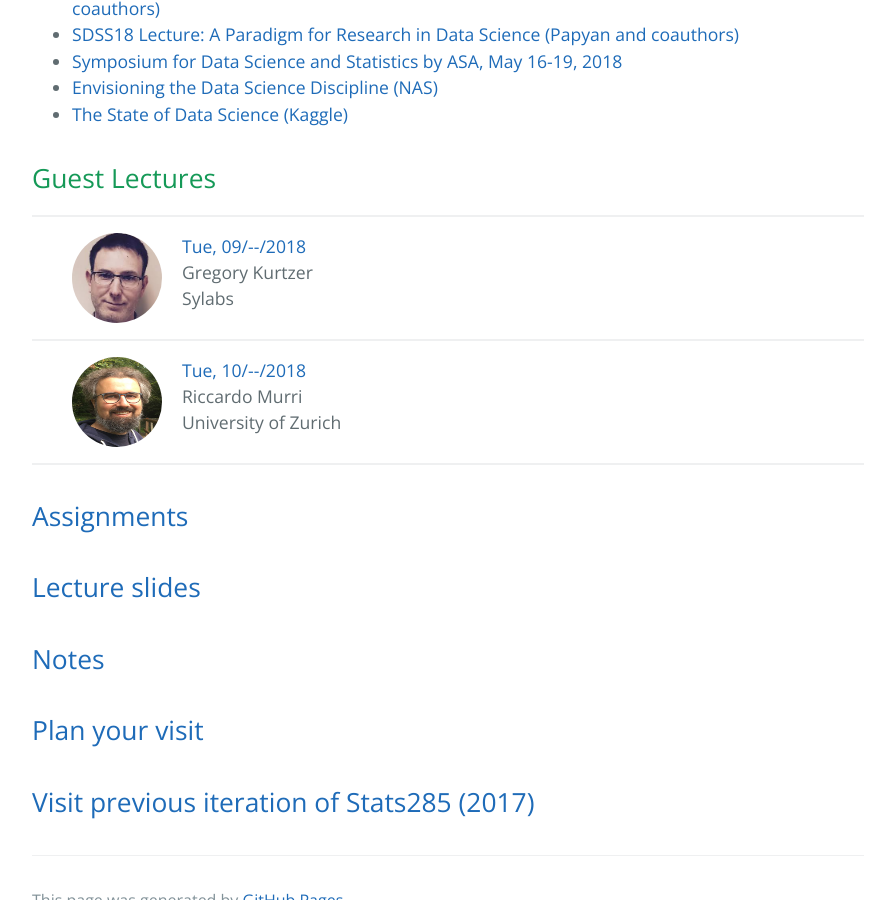
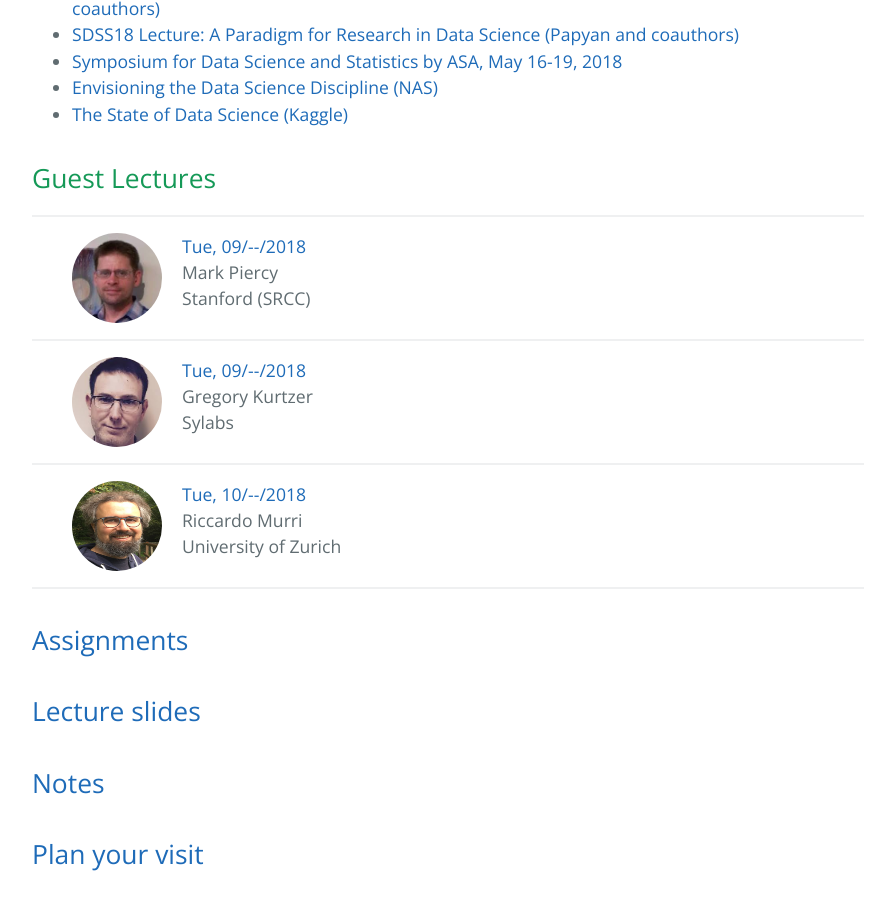
Before and after one commit to stats285/stats285.github.io, a Jekyll site: the page built from index.md, in a window 1280 px wide and 900 px high, scrolled down 1326 px. Shown: the whole window, without its empty margins (192-1087 px from the left). Built offline with Jekyll 4.4.1, drawn with Linux system fonts in a browser that asks for light colours; the repository's description, which GitHub fills in, is left out.

Commit message:
added mark

```diff
--- a/index.md
+++ b/index.md
@@ -47,6 +47,17 @@ For questions, concerns or bug reports, please contact <a href="http://web.stanf
 
 
 ## [](#guest_lectures) Guest Lectures
+---
+<div class="speaker-wrap">
+<div class="speakerphoto">
+<img src="assets/img/mark_piercy_profilepic.jpg">
+</div>
+<div class="card">
+<a class="talkdate" href="./piercy_lecture"> Tue, 09/--/2018</a> <br>
+<span class="speaker">Mark Piercy</span> <br>
+<span class="speakerposition">Stanford (SRCC)</span>
+</div>
+</div>
 ---
 <div class="speaker-wrap">
 <div class="speakerphoto">
```
Also changed, not shown: piercy_lecture.md (added, +21 -0 lines), assets/img/Yaniv_Romano.png (deleted), assets/img/alon_kipnis.jpg (deleted), assets/img/mark_piercy.jpg (added), assets/img/mark_piercy_profilepic.jpg (added), assets/img/mark_piercy_sm.jpeg (added), assets/img/vardan_happy.jpeg (deleted), 1 other file.
